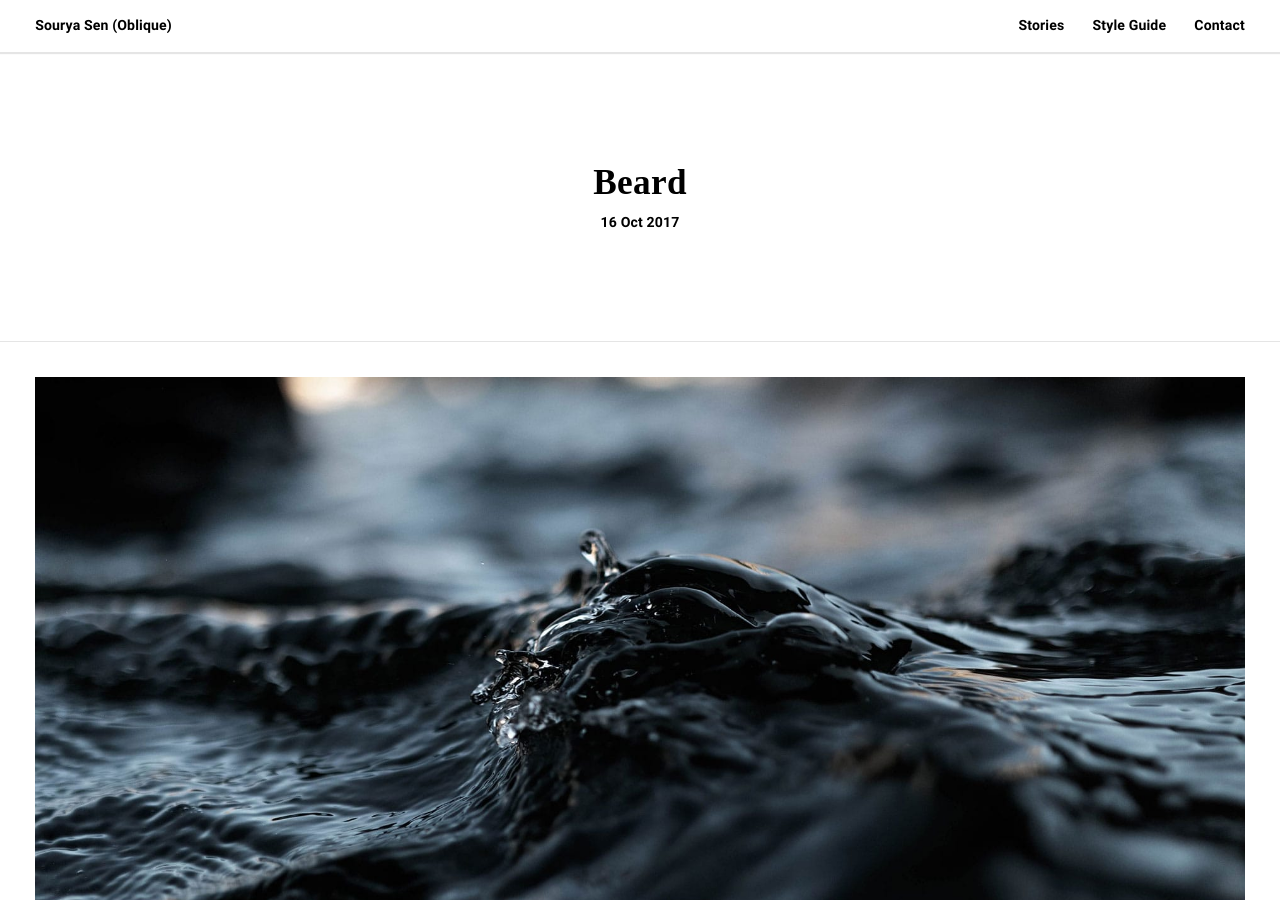
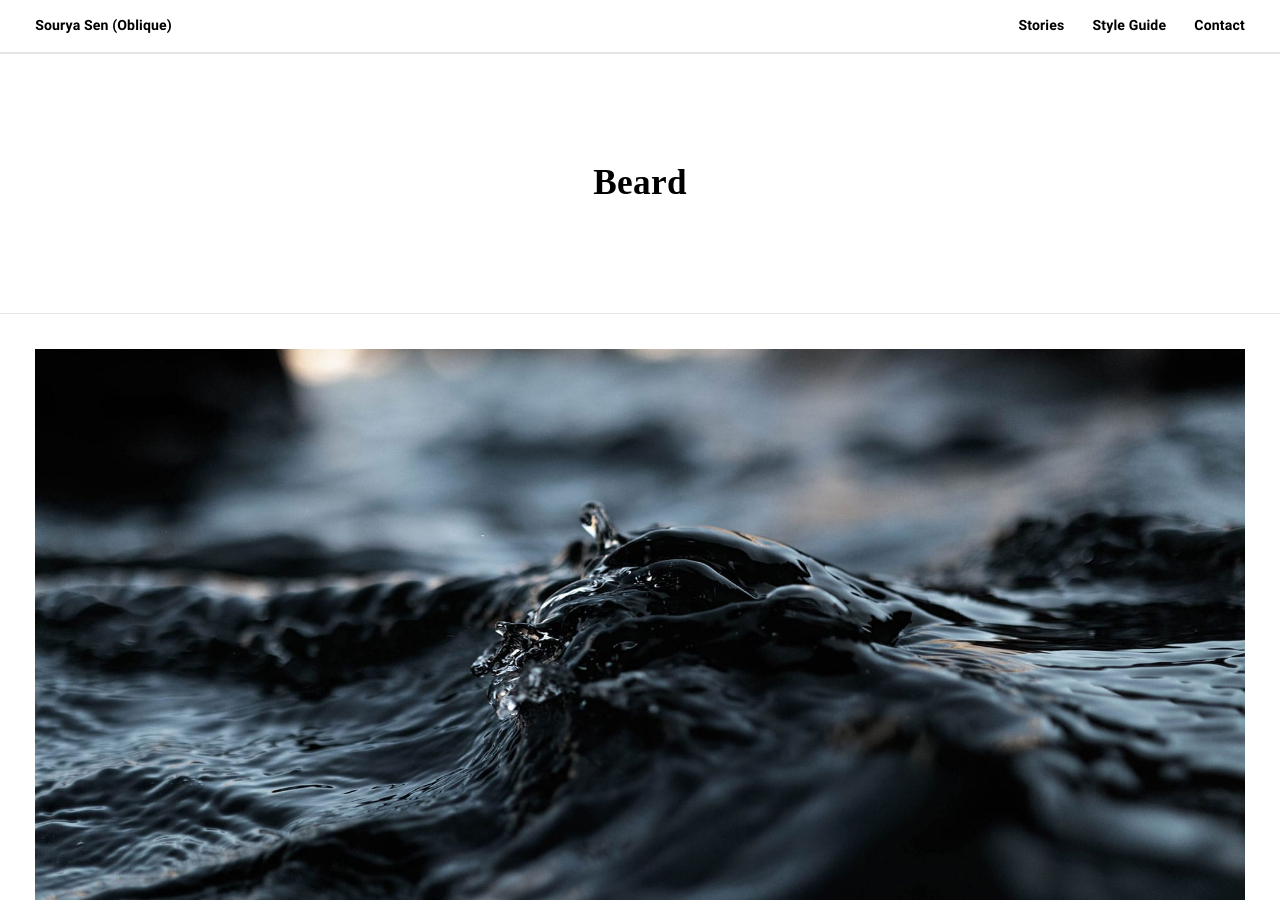
Before and after one commit to samesies/barber-jekyll, a Jekyll site: the page built from _posts/2017-10-16-beard.markdown, in a window 1280 px wide and 900 px high. Built offline with Jekyll 4.4.1, drawn with Linux system fonts in a browser that asks for light colours; some web fonts are replaced.

Commit message:
remove data from post display

```diff
--- a/_layouts/post.html
+++ b/_layouts/post.html
@@ -7,7 +7,7 @@ layout: default
       <div class="grid-small">
         <h2 itemprop="name headline">{{ page.title }}</h2>
 
-        <time class="post__date" datetime="{{ page.date | date_to_xmlschema }}" itemprop="datePublished">{{ page.date | date: "%-d %b %Y" }}</time>
+        <!--<time class="post__date" datetime="{{ page.date | date_to_xmlschema }}" itemprop="datePublished">{{ page.date | date: "%-d %b %Y" }}</time> -->
       </div>
     </div>
 
```
